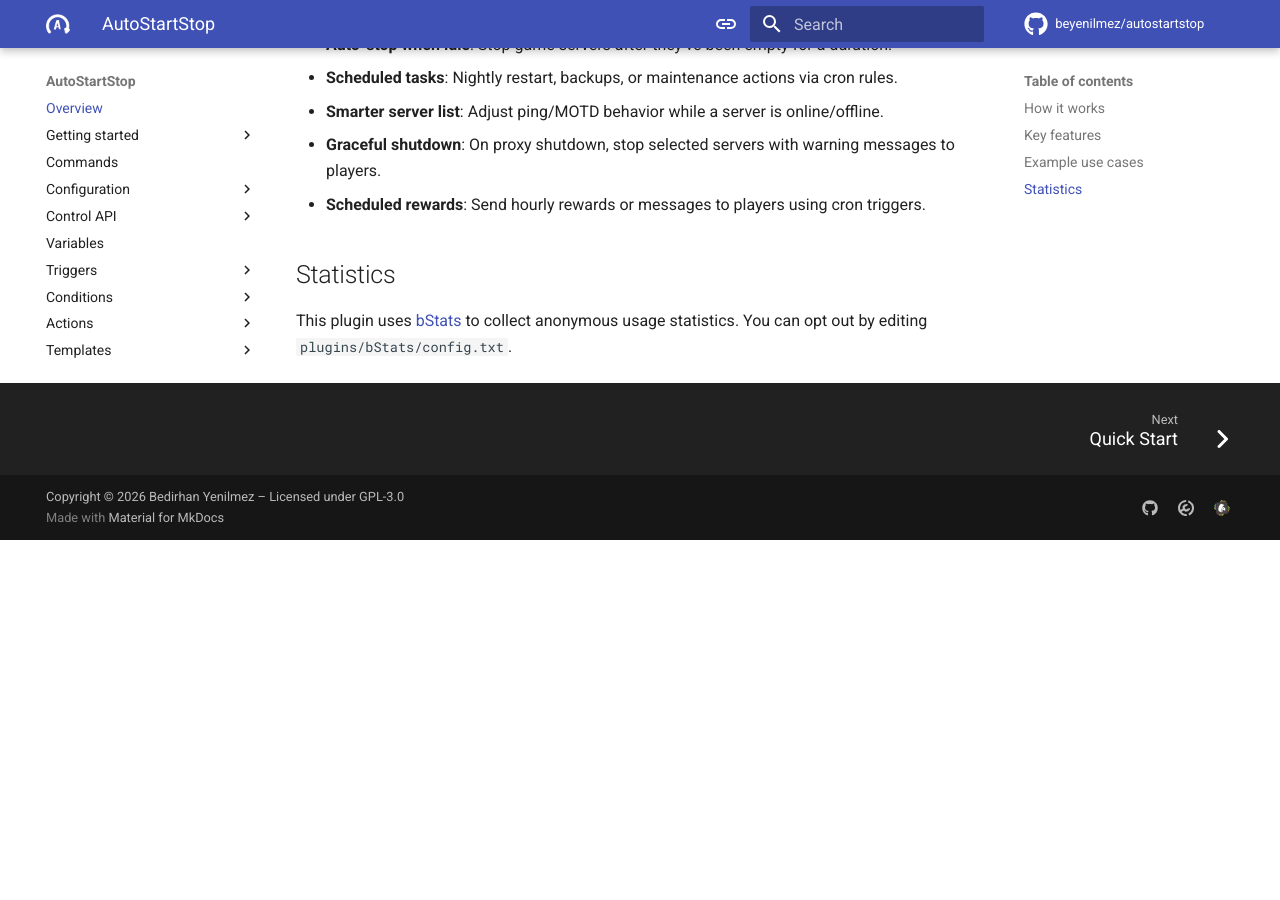
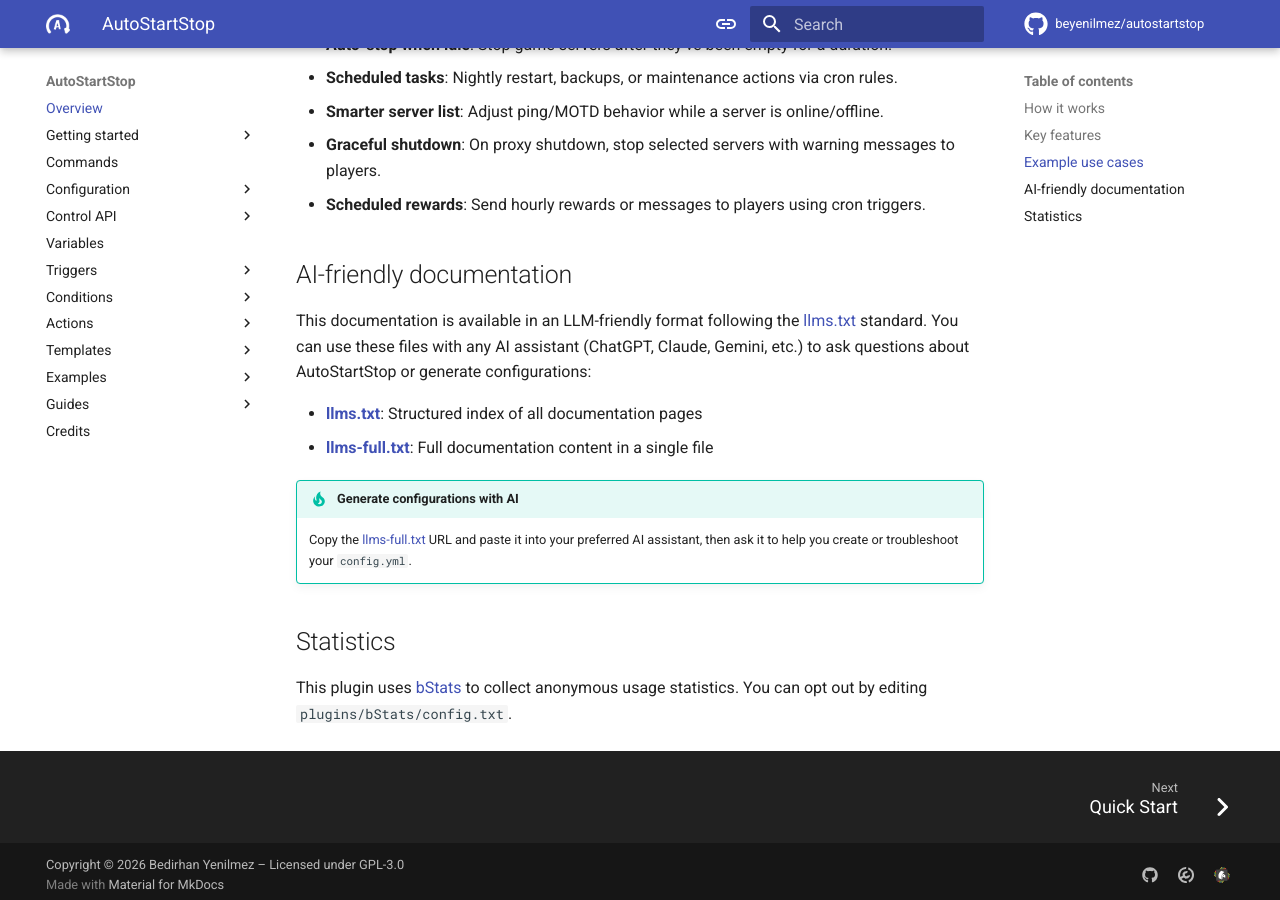
Before and after one commit to beyenilmez/autostartstop, an MkDocs documentation site: the page built from docs/src/index.md, in a window 1280 px wide and 900 px high, scrolled down 1158 px. Built offline with MkDocs 1.6.1 and Material for MkDocs 9.7.7, drawn with Linux system fonts in a browser that asks for light colours; comment, search, counter and statistics services are not loaded; before the commit the page ends 1698 px from its top, so only the background shows below that.

Commit message:
docs: add AI-friendly documentation links

```diff
--- a/docs/src/index.md
+++ b/docs/src/index.md
@@ -39,6 +39,16 @@ rules: { ... }     # What should happen under which circumstances.
 - **Graceful shutdown**: On proxy shutdown, stop selected servers with warning messages to players.
 - **Scheduled rewards**: Send hourly rewards or messages to players using cron triggers.
 
+## AI-friendly documentation
+
+This documentation is available in an LLM-friendly format following the [llms.txt](https://llmstxt.org/) standard. You can use these files with any AI assistant (ChatGPT, Claude, Gemini, etc.) to ask questions about AutoStartStop or generate configurations:
+
+- **[llms.txt](https://beyenilmez.github.io/autostartstop/llms.txt)**: Structured index of all documentation pages
+- **[llms-full.txt](https://beyenilmez.github.io/autostartstop/llms-full.txt)**: Full documentation content in a single file
+
+!!! tip "Generate configurations with AI"
+    Copy the [llms-full.txt](https://beyenilmez.github.io/autostartstop/llms-full.txt) URL and paste it into your preferred AI assistant, then ask it to help you create or troubleshoot your `config.yml`.
+
 ## Statistics
 
 This plugin uses [bStats](https://bstats.org/docs/server-owners) to collect anonymous usage statistics. You can opt out by editing `plugins/bStats/config.txt`.
```
Also changed, not shown: README.md.
